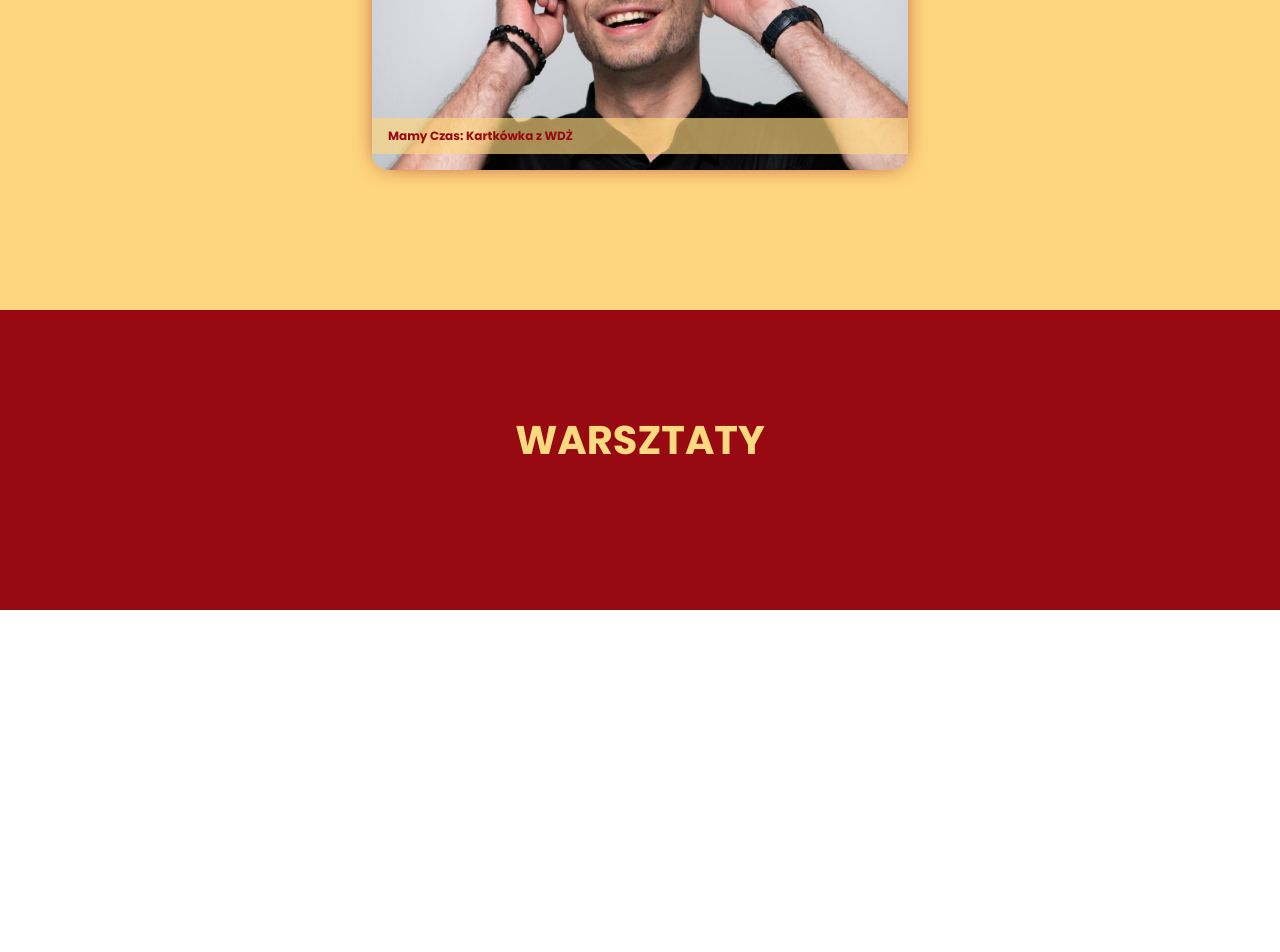
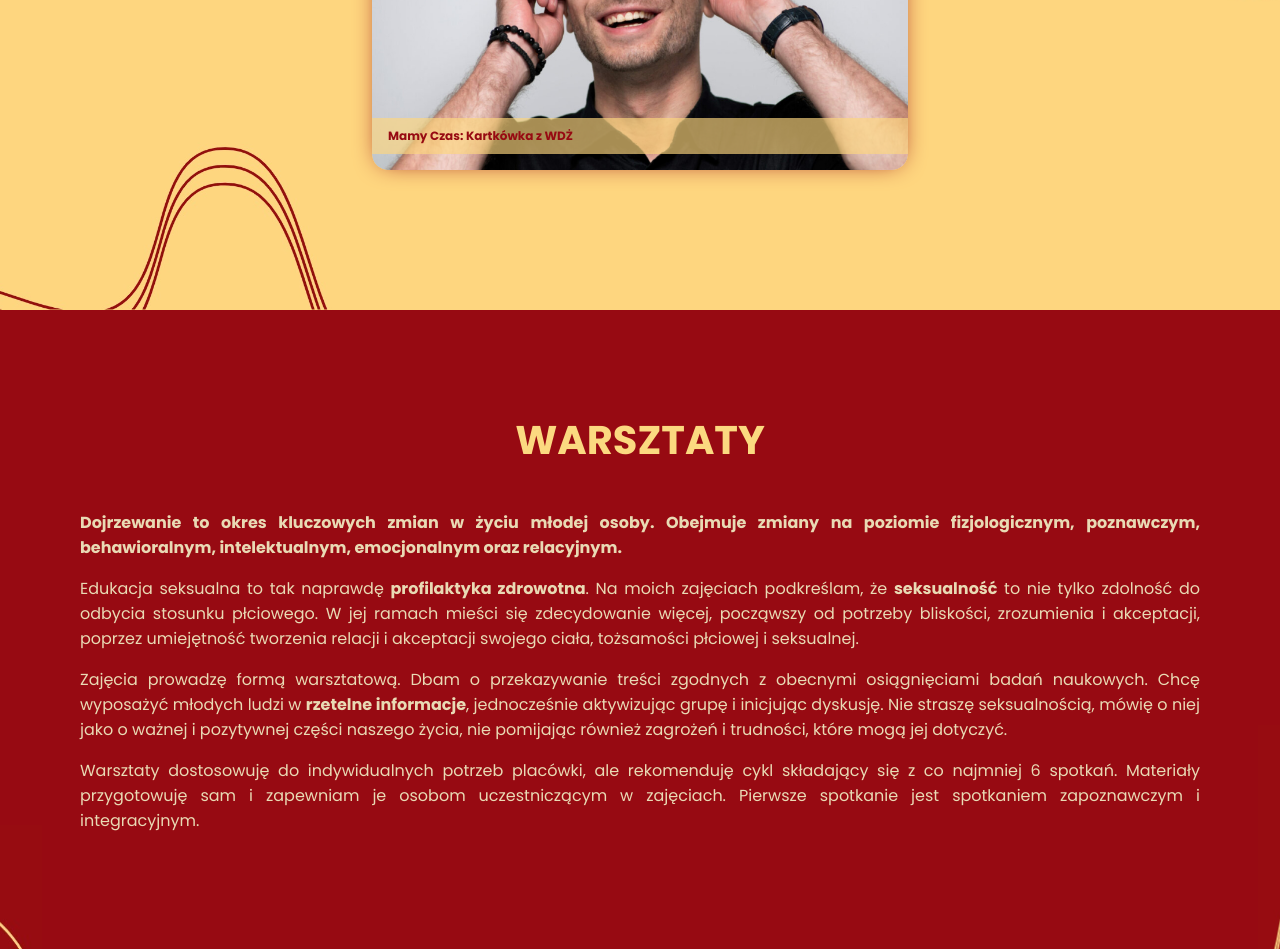
Before and after one commit to goldipl/czytamprzedseksem-website, a Next.js app: page / in a window 1280 px wide. Shown: the part 2020-2972 px from the top of the page. Before the commit the page ends 2655 px from the top, so only its background shows below. Built offline with nearby package versions, Linux system fonts and the light colour scheme.

Commit message:
change shapes styles

```diff
--- a/src/components/sections/AboutMe.tsx
+++ b/src/components/sections/AboutMe.tsx
@@ -2,26 +2,26 @@ import Image from "next/image";
 import Link from "next/link";
 import React from "react";
 import AboutMeImg from "./../../../public/img/o_mnie.jpg";
-import GoldShape01 from "./../../../public/shapes/gold-on-brown-shape01.jpg";
-import GoldShape02 from "./../../../public/shapes/gold-on-brown-shape02.jpg";
+import GoldShapeAboutMe01 from "./../../../public/shapes/gold-on-brown-shape01.jpg";
+import GoldShapeAboutMe02 from "./../../../public/shapes/gold-on-brown-shape02.jpg";
 
 const AboutMe = () => {
   return (
     <section id="aboutme-section" className="aboutme-section">
       <div className="aboutme-section-wrapper">
         <Image
-          className="golden-shape01"
-          src={GoldShape01.src}
+          className="golden-shape-aboutme01"
+          src={GoldShapeAboutMe01.src}
           width={224}
           height={300}
-          alt="Brązowy kształt"
+          alt="Złoty kształt"
         />
         <Image
-          className="golden-shape02"
-          src={GoldShape02.src}
+          className="golden-shape-aboutme02"
+          src={GoldShapeAboutMe02.src}
           width={124}
           height={400}
-          alt="Brązowy kształt"
+          alt="Złoty kształt"
         />
         <h2>O mnie</h2>
         <div className="img-text-wrapper">
--- a/src/components/sections/News.tsx
+++ b/src/components/sections/News.tsx
@@ -4,12 +4,28 @@ import Link from "next/link";
 import newsImg01 from "./../../../public/img/news/Fake-kNOw-more-wplyw-emocji-na-dezinformacje.jpg";
 import newsImg02 from "./../../../public/img/news/love-hate-relationship-z-tinderem.jpg";
 import newsImg03 from "./../../../public/img/news/Mamy-Czas-Kartkowka-z-WDZ.png";
+import BrownShapeNews01 from "./../../../public/shapes/brown-on-gold-shape01.jpg";
+import BrownShapeNews02 from "./../../../public/shapes/brown-on-gold-shape03.jpg";
 
 const News = () => {
   return (
     <section id="news-section" className="news-section">
       <div className="news-section-wrapper">
         <h2>Aktualności</h2>
+        <Image
+          className="brown-shape-news01"
+          src={BrownShapeNews01.src}
+          width={173}
+          height={500}
+          alt="Brązowy kształt"
+        />
+        <Image
+          className="brown-shape-news02"
+          src={BrownShapeNews02.src}
+          width={524}
+          height={484}
+          alt="Brązowy kształt"
+        />
         <div className="news-box">
           <div className="news-box-slot">
             <Link
--- a/src/components/sections/Workshops.tsx
+++ b/src/components/sections/Workshops.tsx
@@ -1,11 +1,71 @@
 import React from "react";
+import Image from "next/image";
+import GoldShapeWorkshop01 from "./../../../public/shapes/gold-on-brown-shape01.jpg";
+import GoldShapeWorkshop02 from "./../../../public/shapes/gold-on-brown-shape02.jpg";
 
 const Workshops = () => {
   return (
     <section id="workshops-section" className="workshops-section">
       <div className="workshops-section-wrapper">
         <h2>Warsztaty</h2>
-        <div className="workshops-box"></div>
+        <Image
+          className="golden-shape-workshops01"
+          src={GoldShapeWorkshop01.src}
+          width={224}
+          height={300}
+          alt="Złoty kształt"
+        />
+        <Image
+          className="golden-shape-workshops02"
+          src={GoldShapeWorkshop02.src}
+          width={124}
+          height={400}
+          alt="Złoty kształt"
+        />
+        <div className="workshops-box">
+          <div className="text-box">
+            <div className="text-box-slot">
+              <p>
+                <strong>
+                  Dojrzewanie to okres kluczowych zmian w życiu młodej osoby.
+                  Obejmuje zmiany na poziomie fizjologicznym, poznawczym,
+                  behawioralnym, intelektualnym, emocjonalnym oraz relacyjnym.
+                </strong>
+              </p>
+            </div>
+            <div className="text-box-slot">
+              <p>
+                Edukacja seksualna to tak naprawdę{" "}
+                <strong>profilaktyka zdrowotna</strong>. Na moich zajęciach
+                podkreślam, że <strong>seksualność</strong> to nie tylko
+                zdolność do odbycia stosunku płciowego. W jej ramach mieści się
+                zdecydowanie więcej, począwszy od potrzeby bliskości,
+                zrozumienia i akceptacji, poprzez umiejętność tworzenia relacji
+                i akceptacji swojego ciała, tożsamości płciowej i seksualnej.
+              </p>
+            </div>
+            <div className="text-box-slot">
+              <p>
+                Zajęcia prowadzę formą warsztatową. Dbam o przekazywanie treści
+                zgodnych z obecnymi osiągnięciami badań naukowych. Chcę
+                wyposażyć młodych ludzi w <strong>rzetelne informacje</strong>,
+                jednocześnie aktywizując grupę i inicjując dyskusję. Nie straszę
+                seksualnością, mówię o niej jako o ważnej i pozytywnej części
+                naszego życia, nie pomijając również zagrożeń i trudności, które
+                mogą jej dotyczyć.
+              </p>
+            </div>
+            <div className="text-box-slot">
+              <p>
+                Warsztaty dostosowuję do indywidualnych potrzeb placówki, ale
+                rekomenduję cykl składający się z co najmniej 6 spotkań.
+                Materiały przygotowuję sam i zapewniam je osobom uczestniczącym
+                w zajęciach. Pierwsze spotkanie jest spotkaniem zapoznawczym i
+                integracyjnym.
+              </p>
+            </div>
+          </div>
+        </div>
       </div>
     </section>
   );
--- /dev/null
+++ b/src/sass/common/_textbox.scss
@@ -0,0 +1,18 @@
+.text-box {
+  &-slot {
+    p {
+      text-align: justify;
+      color: $text-primary-color02;
+      margin: 0 0 16px 0;
+      strong {
+        font-weight: 600;
+      }
+      a {
+        color: $text-primary-color03;
+        &:hover {
+          text-decoration: none;
+        }
+      }
+    }
+  }
+}
--- a/src/sass/main.scss
+++ b/src/sass/main.scss
@@ -11,6 +11,7 @@
 @import "./common/header";
 @import "./common/footer";
 @import "./common/buttons";
+@import "./common/textbox";
 
 // Sections
 @import "./sections/hero";
--- a/src/sass/sections/_about_me.scss
+++ b/src/sass/sections/_about_me.scss
@@ -15,13 +15,13 @@
       text-align: center;
       margin: 0 0 40px 0;
     }
-    .golden-shape01 {
+    .golden-shape-aboutme01 {
       position: absolute;
       bottom: -140px;
       left: -320px;
       z-index: 0;
     }
-    .golden-shape02 {
+    .golden-shape-aboutme02 {
       position: absolute;
       top: -238px;
       right: -160px;
@@ -35,24 +35,6 @@
       align-items: center;
       z-index: 1;
       margin: 0 0 40px 0;
-      .text-box {
-        &-slot {
-          p {
-            text-align: justify;
-            color: $text-primary-color02;
-            margin: 0 0 16px 0;
-            strong {
-              font-weight: 600;
-            }
-            a {
-              color: $text-primary-color03;
-              &:hover {
-                text-decoration: none;
-              }
-            }
-          }
-        }
-      }
       .img-box {
         margin: 0 0 0 64px;
         img {
--- a/src/sass/sections/_news.scss
+++ b/src/sass/sections/_news.scss
@@ -14,6 +14,19 @@
       text-transform: uppercase;
       text-align: center;
       margin: 0 0 40px 0;
+    }
+    .brown-shape-news01 {
+      position: absolute;
+      bottom: -303px;
+      left: -80px;
+      z-index: 0;
+      transform: rotate(270deg);
+    }
+    .brown-shape-news02 {
+      position: absolute;
+      bottom: 120px;
+      right: -400px;
+      z-index: 0;
     }
     .news-box {
       display: flex;
--- a/src/sass/sections/_workshops.scss
+++ b/src/sass/sections/_workshops.scss
@@ -15,5 +15,19 @@
       text-align: center;
       margin: 0 0 40px 0;
     }
+    .golden-shape-workshops01 {
+      position: absolute;
+      bottom: -154px;
+      right: -320px;
+      z-index: 0;
+      transform: rotate(270deg);
+    }
+    .golden-shape-workshops02 {
+      position: absolute;
+      bottom: -254px;
+      left: -300px;
+      z-index: 0;
+      transform: rotate(90deg);
+    }
   }
 }
```
